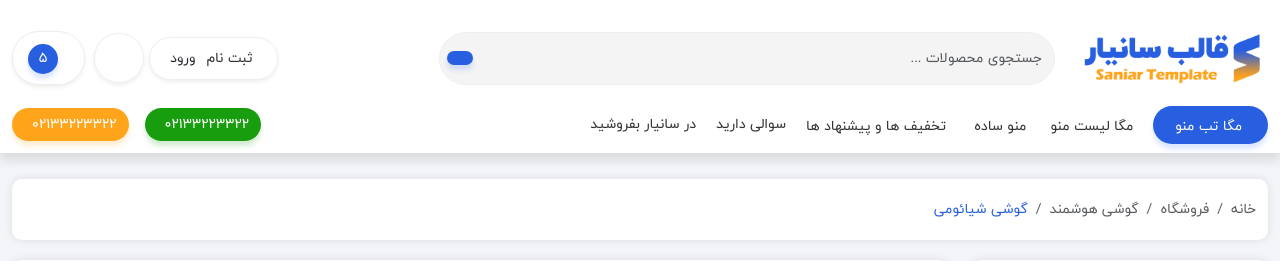
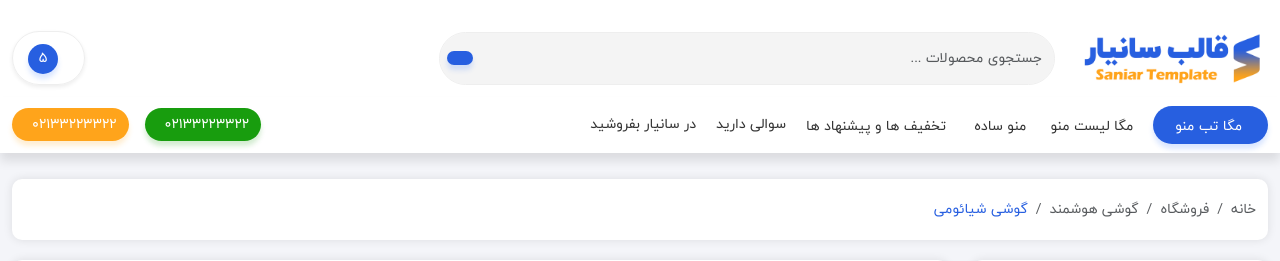
Before and after one commit to Rshmm/online_shop, a Django app: page /edit-user-panel/ in a window 1280 px wide. Shown: the top 261 px of the page. Run offline with Django 5.2, Linux system fonts and the light colour scheme; some libraries are stand-ins or nearby versions.

Commit message:
پاک کردن دکمه های اضافه

```diff
--- a/user/templates/edit_user_panel.html
+++ b/user/templates/edit_user_panel.html
@@ -282,49 +282,15 @@
                 <!-- auth -->
                 <div class="col-lg-4 order-lg-3 d-lg-block d-none">
                     <div class="d-flex align-items-center justify-content-end">
-                        <div class="btn-group header-btn-group shadow-sm rounded-pill">
-                            <div class="dropdown">
-                                <a href="#register" data-bs-toggle="dropdown" aria-expanded="false" role="button"
-                                    class="btn btn-white header-register border-0 rounded-pill">
-                                    <i class="bi bi-person-circle font-20 text-muted me-1"></i>
-                                    <span>ثبت نام</span>
-                                </a>
-                                <ul class="dropdown-menu">
-                                    <li><a href="" class="dropdown-item"><i
-                                                class="bi bi-house-door me-2"></i>پروفایل</a></li>
-                                    <li><a href="" class="dropdown-item"><i class="bi bi-cart-check me-2"></i>سفارش های
-                                            من</a></li>
-                                    <li><a href="" class="dropdown-item"><i class="bi bi-pin-map me-2"></i>آدرس های
-                                            من</a></li>
-                                    <li><a href="" class="dropdown-item"><i class="bi bi-bell me-2"></i>پیام ها و
-                                            اطلاعیه ها</a></li>
-                                    <li><a href="" class="dropdown-item"><i class="bi bi-chat-dots me-2"></i>نظرات
-                                            من</a></li>
-                                    <li><a href="" class="dropdown-item"><i
-                                                class="bi bi-question-circle me-2"></i>درخواست پشتیبانی</a></li>
-                                    <li><a href="" class="dropdown-item"><i class="bi bi-heart me-2"></i>محصولات مورد
-                                            علاقه</a></li>
-                                    <li><a href="" class="dropdown-item"><i class="bi bi-gift me-2"></i>کد های تخفیف
-                                            من</a></li>
-                                    <li><a href="" class="dropdown-item mct-hover"><i
-                                                class="bi bi-arrow-right-square me-2"></i>خروج از حساب کاربری</a></li>
-                                </ul>
-                            </div>
-                            <a href="#login" class="btn btn-white header-login border-0 rounded-pill">ورود</a>
-                        </div>
-                        <div class="header-whishlist shadow-sm">
-                            <a href="#whishlist">
-                                <i class="bi bi-bookmark-check font-20 text-muted"></i>
-                            </a>
-                        </div>
+
                         <div class="header-cart ms-1">
-                            <a class="btn header-cart-toggle rounded-pill btn-white border-0 shadow-sm"
-                                data-bs-toggle="offcanvas" href="#offcanvasCart" role="button"
-                                aria-controls="offcanvasCart">
+                            <a aria-controls="offcanvasCart"
+                               class="btn header-cart-toggle rounded-pill btn-white border-0 shadow-sm" data-bs-toggle="offcanvas" href="#offcanvasCart"
+                               role="button">
                                 <i class="bi bi-shop font-20 text-muted me-1"></i>
                                 <span class="header-cart-counter main-color-one-bg d-inline-block rounded-pill">
-                                    5
-                                </span>
+                                        5
+                                    </span>
                             </a>
                         </div>
                     </div>
```
